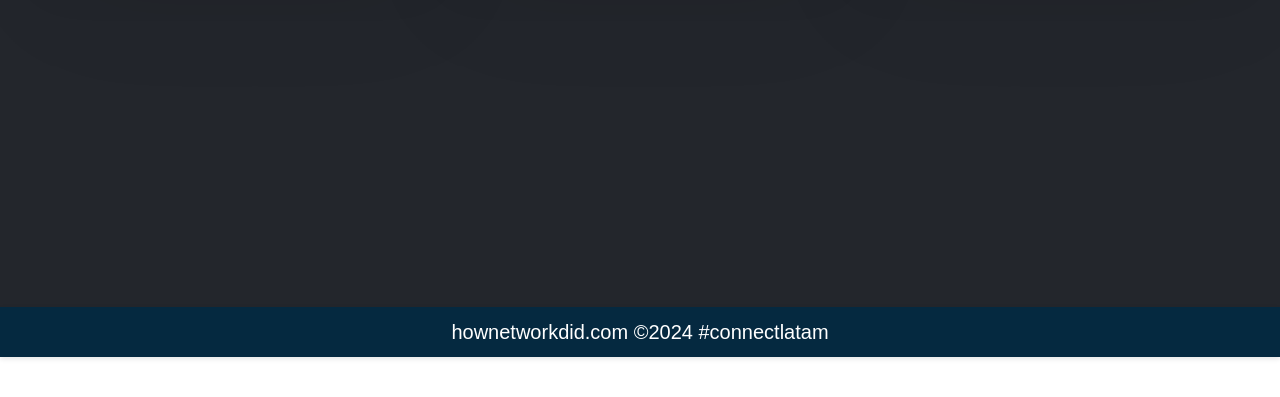
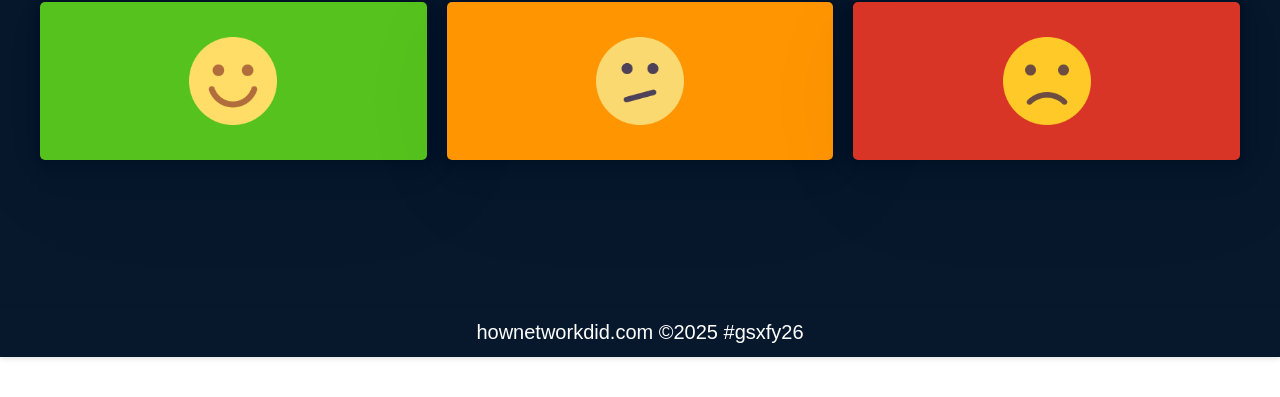
Before and after one commit to fbellom/hownetworkdid, a website with bundled scripts: page public/index.html in a window 1280 px wide. Shown: the part 443-840 px from the top of the page. Built offline with nearby package versions, Linux system fonts and the light colour scheme.

Commit message:
v2025.08.14 HowURateIt 2025 CiscoGSX

```diff
--- a/public/index.html
+++ b/public/index.html
@@ -13,7 +13,7 @@
     <!-- Custom Style -->
     <link rel="stylesheet" href="dist/css/style.css" />
   </head>
-  <body class="pico-background-zinc-850" data-event="connectLATAM">
+  <body class="pico-background-blue-950" data-event="GSXFY26">
     <header
       id="dynamic-header"
       class="hero container-fluid sticky-header"
@@ -67,7 +67,7 @@
 
     <footer
       id="dynamic-footer"
-      class="container-fluid sticky-footer pico-background-azure-850"
+      class="container-fluid sticky-footer pico-background-blue-950"
     ></footer>
     <!-- <script src="dist/js/index.js"></script> -->
     <script type="module" src="dist/js/webapp.js"></script>
```
Also changed, not shown: public/dist/css/pico/pico.colors.css, public/dist/css/style.css, public/dist/img/GSX26_Logo_Reg_Desktop-2x.png (added), public/dist/img/hdr_bacground_darkblue_1920x360.png, public/dist/js/index.js, public/dist/js/utils/updateFooter.js, public/dist/js/utils/updateHeader.js.
